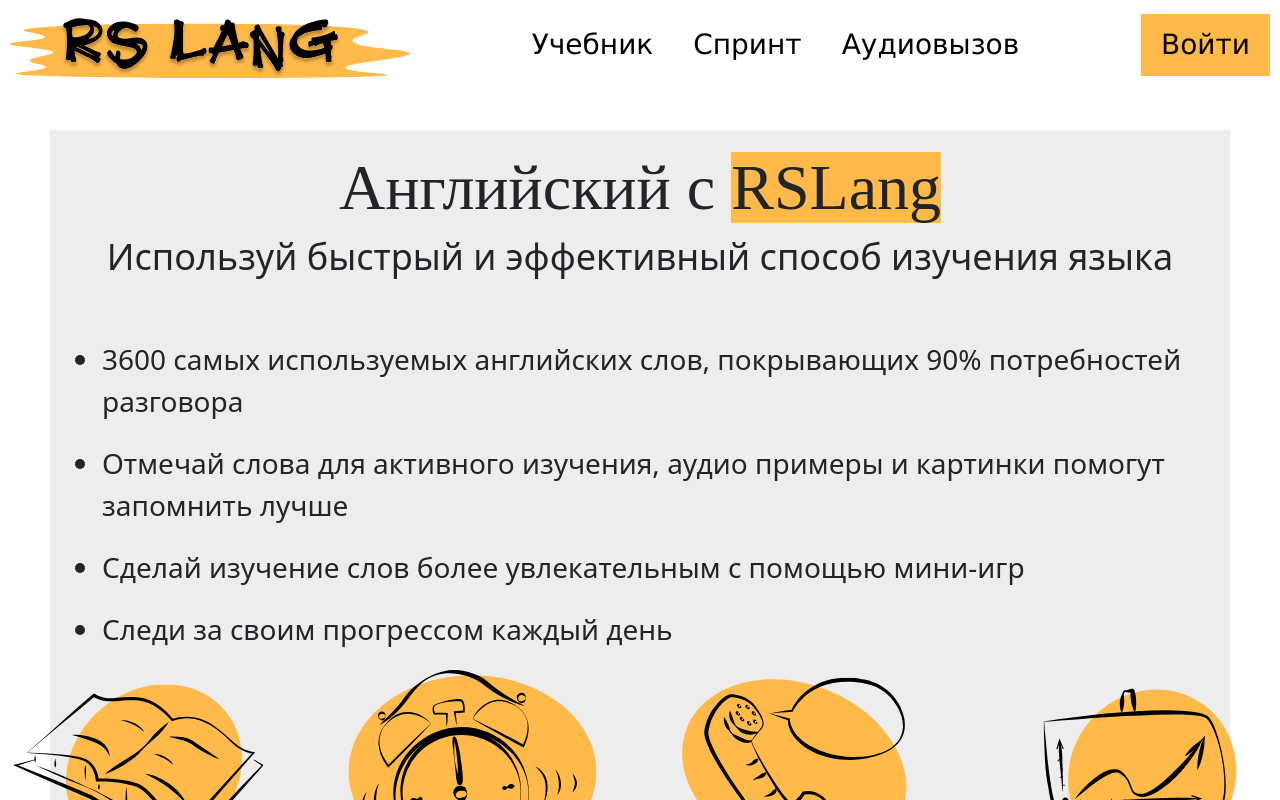
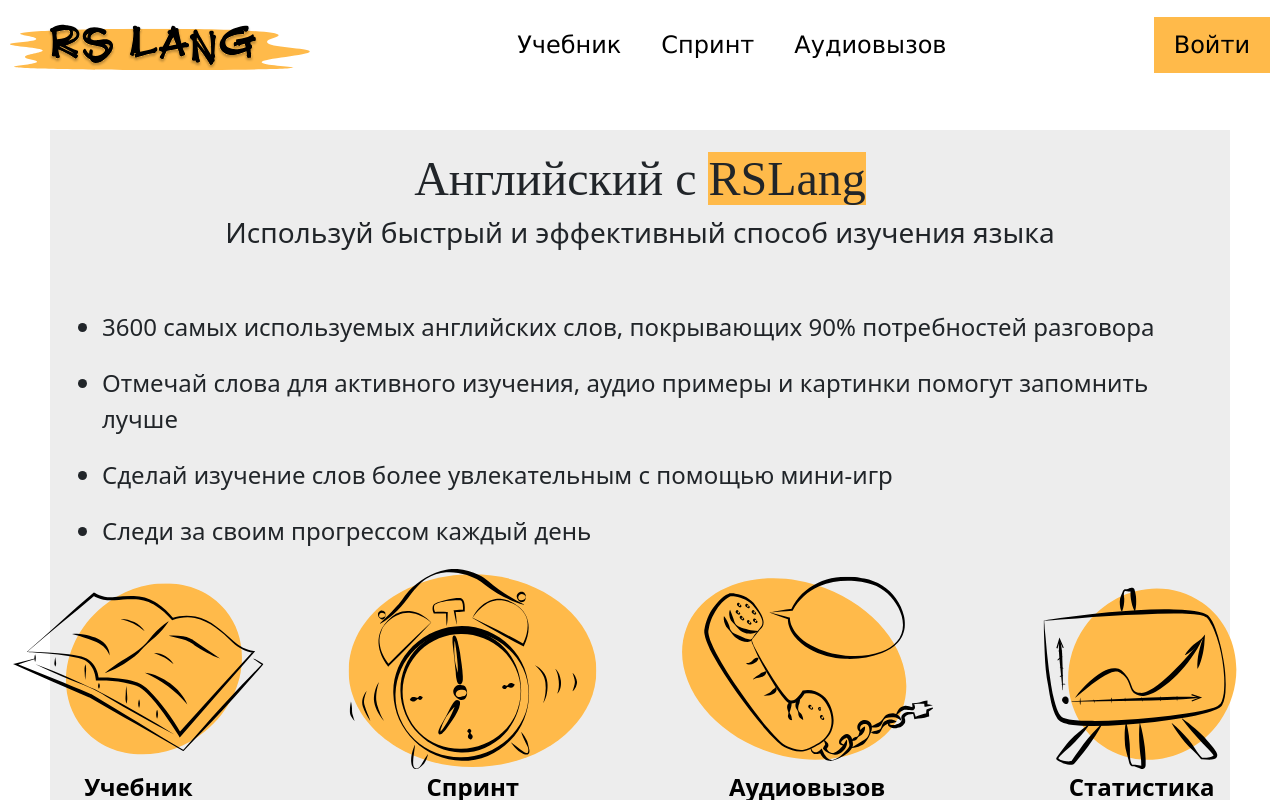
Before and after one commit to Aleksander-true/rslang, a React (Create React App) app: page / in a window 1280 px wide. Shown: the top 800 px of the page. Built offline with nearby package versions, Linux system fonts and the light colour scheme; a web font is replaced by a local one.

Commit message:
fix: difficult layout in textbook, styles of header, add footer at statistics page

```diff
--- a/src/App.css
+++ b/src/App.css
@@ -35,7 +35,7 @@
   --fs-7: 16px;
 }
 
-@media (max-width: 1024px) {
+@media (max-width: 1440px) {
   :root {
     --fs-1: 48px;
     --fs-2: 36px;
@@ -47,6 +47,18 @@
   }
 }
 
+@media (max-width: 1024px) {
+  :root {
+    --fs-1: 36px;
+    --fs-2: 28px;
+    --fs-3: 24px;
+    --fs-4: 20px;
+    --fs-5: 18px;
+    --fs-6: 14px;
+    --fs-7: 12px;
+  }
+}
+
 .wrapper {
   max-width: 1920px;
   margin: 0 auto;
--- a/src/Components/Header.tsx
+++ b/src/Components/Header.tsx
@@ -31,7 +31,9 @@
           <span></span>
         </div>
         <NavLink
-          className={({ isActive }) => (isActive ? `header__home ${NAV_CLASSES} ${ACTIVE_LINK_CLASS}` : NAV_CLASSES)}
+          className={({ isActive }) =>
+            'header__home ' + (isActive ? `${NAV_CLASSES} ${ACTIVE_LINK_CLASS}` : NAV_CLASSES)
+          }
           to="/"
         >
           Главная
--- a/src/Components/header.css
+++ b/src/Components/header.css
@@ -14,7 +14,7 @@
 }
 
 .header__link {
-  font-size: 28px;
+  font-size: var(--fs-4);
   padding: 10px 20px;
   /*align-self: center;*/
   text-decoration: none;
@@ -54,6 +54,22 @@
 
 .header__home {
   display: none;
+}
+
+@media (max-width: 1440px) {
+  .logo {
+    width: 300px;
+  }
+}
+
+@media (max-width: 1200px) {
+  .logo {
+    width: 250px;
+  }
+  .header__link {
+    font-size: var(--fs-4);
+    padding: 10px 10px;
+  }
 }
 
 @media (max-width: 1024px) {
--- a/src/Pages/Statistics/Statistics.css
+++ b/src/Pages/Statistics/Statistics.css
@@ -1,6 +1,6 @@
 .statistics {
   min-width: 100%;
-    min-height: 100%;
+  min-height: calc(100% - 107px);
   position: relative;
   display: flex;
   flex-direction: column;
@@ -50,7 +50,6 @@
   display: flex;
   margin: 30px;
   gap: 30px;
-
 }
 
 .statistics__day__card {
@@ -109,7 +108,6 @@
 }
 
 @media (max-width: 1200px) {
-
   .statistics__long {
     width: 100%;
   }
@@ -118,7 +116,6 @@
     flex-direction: column;
     max-width: 50%;
   }
-
 }
 @media (max-width: 780px) {
   .statistics__long {
@@ -133,9 +130,7 @@
   }
 
   .statistics__day__number {
-
     font-size: 2em;
-
   }
 
   .CircularProgressbar-text {
@@ -143,19 +138,16 @@
   }
 
   .statistics__day {
-        font-size: .8em;
+    font-size: 0.8em;
   }
-
 }
 @media (max-width: 630px) {
   .statistics__day {
     max-width: 80%;
   }
-
 }
 @media (max-width: 480px) {
   .statistics__day {
     max-width: 100%;
   }
-
 }
--- a/src/Pages/Statistics/Statistics.tsx
+++ b/src/Pages/Statistics/Statistics.tsx
@@ -1,17 +1,21 @@
-import React from "react";
-import StatisticsMain from "./Components/StatisticsMain";
-import StatisticsNone from "./Components/StatisticsNone";
-import "./Statistics.css";
+import React from 'react';
+import Footer from '../../Components/Footer';
+import StatisticsMain from './Components/StatisticsMain';
+import StatisticsNone from './Components/StatisticsNone';
+import './Statistics.css';
 
 const Statistics = () => {
-  const userID = localStorage.getItem("userId");
+  const userID = localStorage.getItem('userId');
 
   return (
-    <div className="statistics">
-      <h2 className="page-title">Статистика</h2>
-      {!userID ? <StatisticsNone /> : null}
-      {userID ? <StatisticsMain userID={userID} /> : null}
-    </div>
+    <>
+      <div className="statistics">
+        <h2 className="page-title">Статистика</h2>
+        {!userID ? <StatisticsNone /> : null}
+        {userID ? <StatisticsMain userID={userID} /> : null}
+      </div>
+      <Footer />
+    </>
   );
 };
 
--- a/src/Pages/Textbook/DifficultWordCard.tsx
+++ b/src/Pages/Textbook/DifficultWordCard.tsx
@@ -87,7 +87,7 @@
   };
 
   return (
-    <>
+    <div className="word__card">
       <img className="card__img" src={imgUrl} alt=""></img>
       <div className="card__description-wrapper">
         <h3 className="card__word">
@@ -126,7 +126,7 @@
           пометить как выученное
         </button>
       </div>
-    </>
+    </div>
   );
 }
 
--- a/src/Pages/Textbook/DifficultWordList.tsx
+++ b/src/Pages/Textbook/DifficultWordList.tsx
@@ -19,7 +19,7 @@
         <i className="bi bi-exclamation-circle exclamation_bottom-right"></i>
       </button>
     ));
-  return <>{words}</>;
+  return <div className="word__list">{words}</div>;
 }
 
 export default DifficultWordList;
```
Also changed, not shown: src/Pages/Statistics/Components/Chart.tsx (+6 -6 lines), src/assets/jpg/team-photo3.jpg, src/constants.tsx (renamed from src/constants.js), src/index.tsx (renamed from src/index.js). Lines whose indentation alone changed are shown as unchanged.
